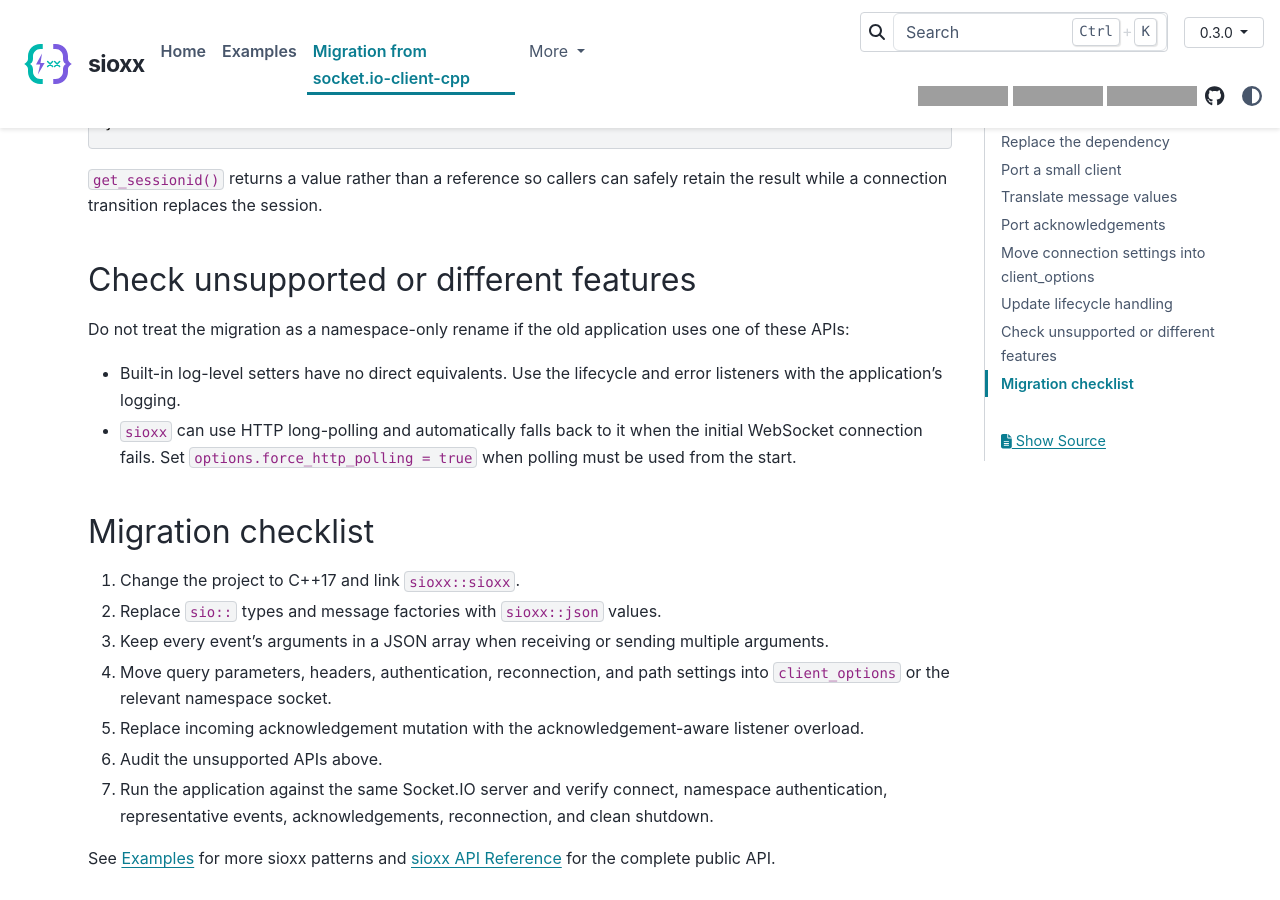
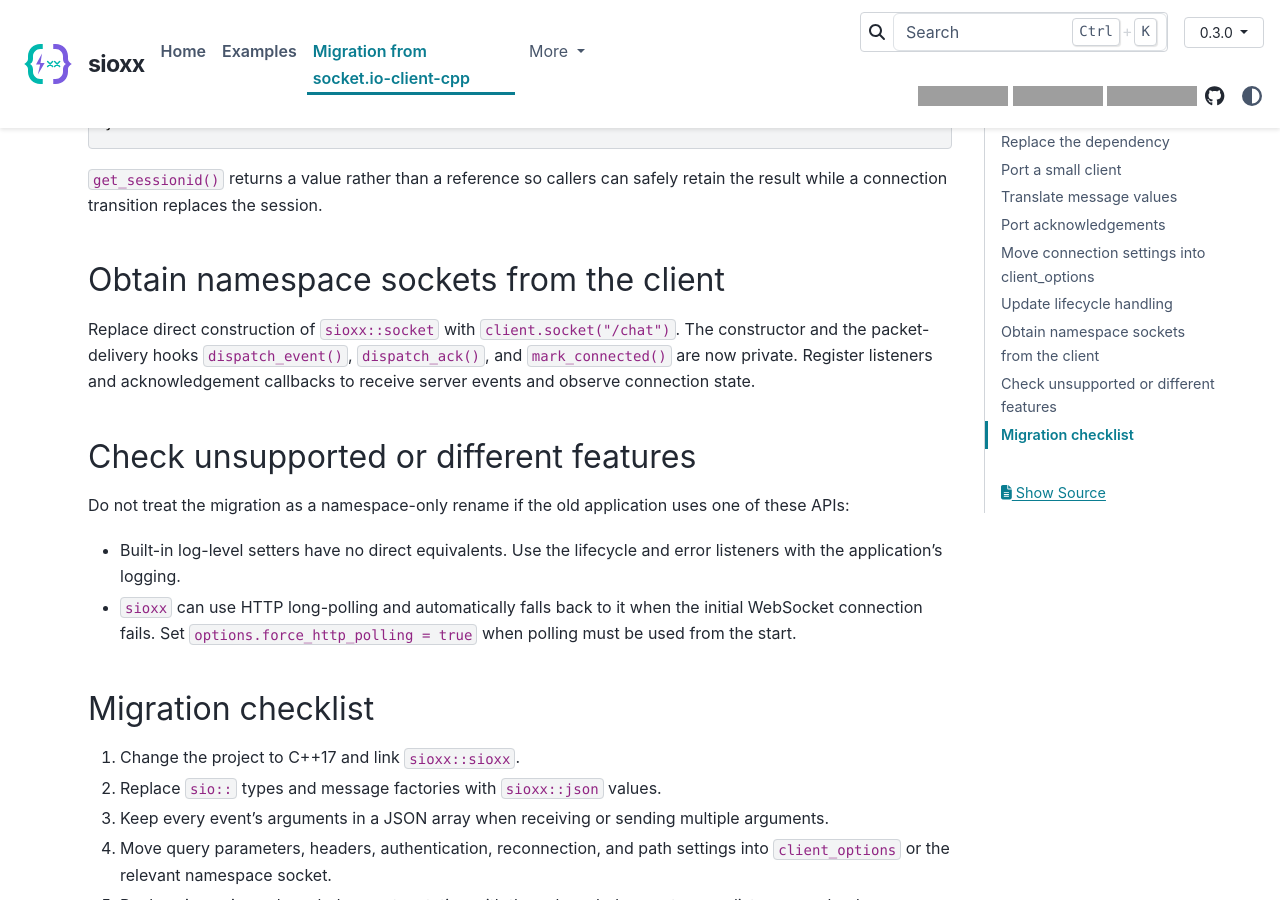
Before and after one commit to jfayot/sioxx, a Sphinx documentation site: the page built from docs/migration.rst, in a window 1280 px wide and 900 px high, scrolled down 7256 px. Built offline with Sphinx 7.4.7 and the PyData theme 0.15.4, drawn with Linux system fonts in a browser that asks for light colours; grey boxes are pictures that could not be loaded.

Commit message:
refactor!: make socket construction and dispatch private

```diff
--- a/docs/api.rst
+++ b/docs/api.rst
@@ -38,7 +38,7 @@ Socket
 
 A :cpp:class:`sioxx::socket` represents a single Socket.IO namespace. It
 provides event listeners, event emission, acknowledgements and namespace
-connection lifecycle callbacks.
+connection lifecycle callbacks. Obtain it with :cpp:func:`sioxx::client::socket`.
 
 .. doxygenclass:: sioxx::socket
    :project: sioxx
--- a/docs/examples.rst
+++ b/docs/examples.rst
@@ -33,8 +33,10 @@ the server accepts the namespace:
 
    client.connect("wss://example.com");
 
-Callbacks run on the connection's background thread. Dispatch back to your
-application thread before modifying thread-affine state such as a UI.
+The client creates and manages the namespace socket returned by
+``client.socket("/chat")``. Callbacks run on the connection's background thread.
+Dispatch back to your application thread before modifying thread-affine state
+such as a UI.
 
 Use an existing Asio event loop
 -------------------------------
--- a/docs/migration.rst
+++ b/docs/migration.rst
@@ -383,6 +383,15 @@ The connection-state and session accessors translate directly:
 ``get_sessionid()`` returns a value rather than a reference so callers can
 safely retain the result while a connection transition replaces the session.
 
+Obtain namespace sockets from the client
+----------------------------------------
+
+Replace direct construction of ``sioxx::socket`` with
+``client.socket("/chat")``. The constructor and the packet-delivery hooks
+``dispatch_event()``, ``dispatch_ack()``, and ``mark_connected()`` are now
+private. Register listeners and acknowledgement callbacks to receive server
+events and observe connection state.
+
 Check unsupported or different features
 ---------------------------------------
 
```
Also changed, not shown: CHANGELOG.md (+6 -0 lines), README.md (+4 -0 lines), 8 other files.
